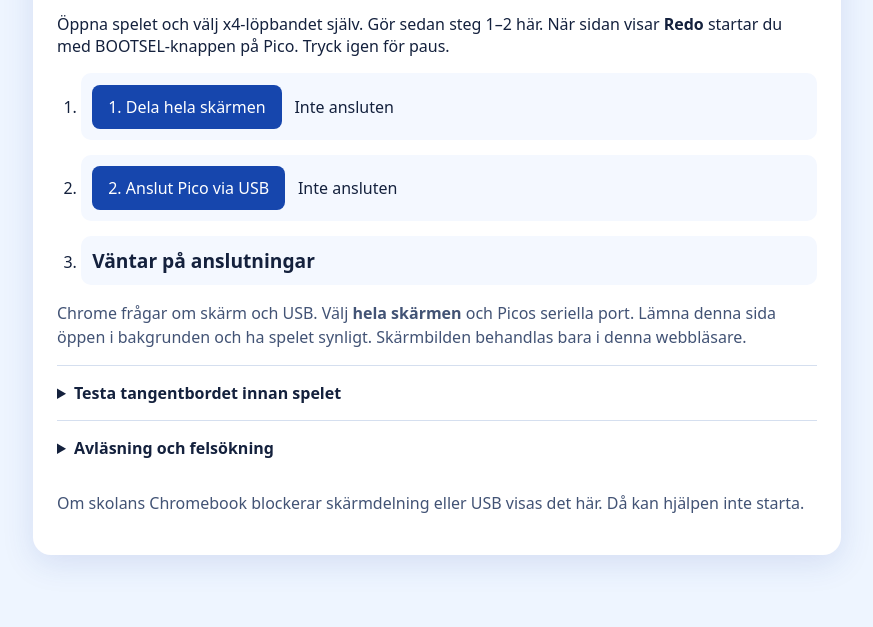
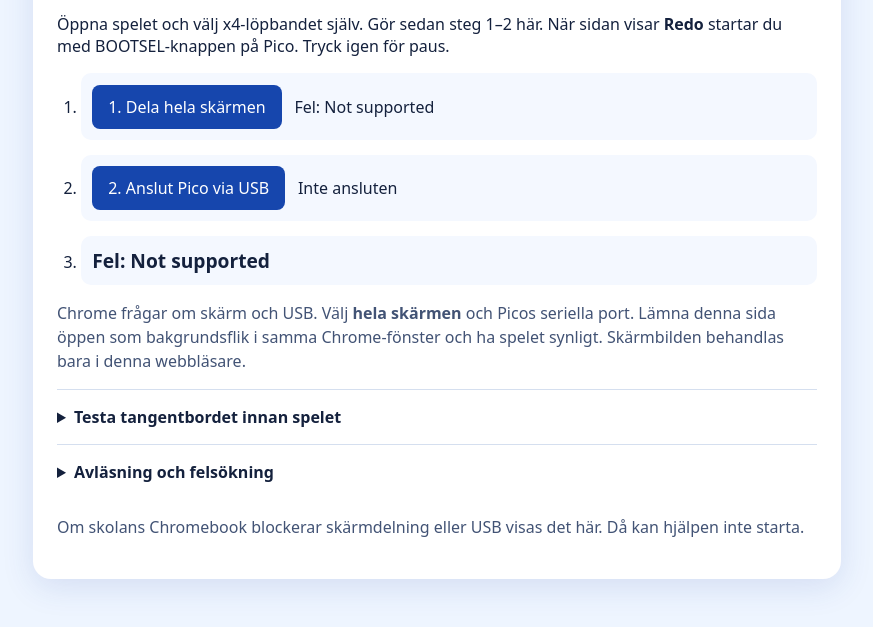
Before and after one commit to gurkan-gunnar/pico2-speed-escape, a website with bundled scripts: page docs/index.html in a window 1280 px wide. Both pictures are taken after a click on the button "1. Dela hela skärmen". Shown: the part 145-772 px from the top of the page, without its empty margins (203-1076 px from the left). Built offline with nearby package versions, Linux system fonts and the light colour scheme.

Commit message:
Show Chromebook permission failures clearly

```diff
--- a/docs/app.js
+++ b/docs/app.js
@@ -21,6 +21,9 @@ let scanTimer = null;
 let lineBuffer = '';
 let nextId = 1;
 let scanning = false;
+let screenError = '';
+let picoError = '';
+let runError = '';
 
 function log(message) {
   const time = new Date().toLocaleTimeString('sv-SE');
@@ -33,16 +36,18 @@ function screenActive() {
 
 function updateStatus() {
   const screen = screenActive();
-  screenState.textContent = screen ? 'Skärmen delas' : 'Inte ansluten';
-  picoState.textContent = port ? (armed ? 'Ansluten och startad' : 'Ansluten, pausad') : 'Inte ansluten';
+  screenState.textContent = screen ? 'Skärmen delas' : screenError || 'Inte ansluten';
+  picoState.textContent = port ? (armed ? 'Ansluten och startad' : 'Ansluten, pausad') : picoError || 'Inte ansluten';
   byId('testButton').disabled = !port || !armed;
-  runState.textContent = !screen || !port ? 'Väntar på anslutningar'
+  runState.textContent = runError || (!screen || !port ? 'Väntar på anslutningar'
     : !worker ? 'Startar avläsningen'
-    : armed ? 'Kör – Pico svarar på säkert avlästa frågor' : 'Redo – tryck BOOTSEL på Pico';
+    : armed ? 'Kör – Pico svarar på säkert avlästa frågor' : 'Redo – tryck BOOTSEL på Pico');
 }
 
 async function startScreen() {
   try {
+    screenError = '';
+    runError = '';
     if (!navigator.mediaDevices?.getDisplayMedia) throw new Error('Skärmdelning stöds inte i denna webbläsare.');
     stream?.getTracks().forEach(t => t.stop());
     stream = await navigator.mediaDevices.getDisplayMedia({ video: { displaySurface: 'monitor' }, audio: false });
@@ -54,6 +59,7 @@ async function startScreen() {
     }
     track.addEventListener('ended', () => {
       stream = null;
+      screenError = 'Skärmdelningen avslutades';
       updateStatus();
       log('Skärmdelningen avslutades.');
     });
@@ -65,7 +71,8 @@ async function startScreen() {
     scheduleScan(300);
   } catch (error) {
     log(`Skärm: ${error.message}`);
-    screenState.textContent = `Fel: ${error.message}`;
+    screenError = `Fel: ${error.message}`;
+    runError = screenError;
   }
   updateStatus();
 }
@@ -124,6 +131,7 @@ async function readSerial(activePort) {
     if (port === activePort) {
       armed = false;
       port = null;
+      picoError = 'USB-anslutningen bröts';
       writer?.releaseLock();
       writer = null;
       updateStatus();
@@ -138,6 +146,8 @@ async function send(command) {
 
 async function connectPico() {
   try {
+    picoError = '';
+    runError = '';
     if (!navigator.serial) throw new Error('Web Serial är blockerad eller saknas i Chrome.');
     if (port) return;
     const selected = await navigator.serial.requestPort();
@@ -153,7 +163,8 @@ async function connectPico() {
     log('USB-port öppnad. Tryck BOOTSEL när båda anslutningarna är klara.');
   } catch (error) {
     log(`USB: ${error.message}`);
-    picoState.textContent = `Fel: ${error.message}`;
+    picoError = `Fel: ${error.message}`;
+    runError = picoError;
   }
   updateStatus();
 }
--- a/docs/index.html
+++ b/docs/index.html
@@ -18,7 +18,7 @@
       <li><button id="picoButton">2. Anslut Pico via USB</button><span id="picoState">Inte ansluten</span></li>
       <li><strong id="runState" aria-live="polite">Väntar på anslutningar</strong></li>
     </ol>
-    <p class="note">Chrome frågar om skärm och USB. Välj <strong>hela skärmen</strong> och Picos seriella port. Lämna denna sida öppen i bakgrunden och ha spelet synligt. Skärmbilden behandlas bara i denna webbläsare.</p>
+    <p class="note">Chrome frågar om skärm och USB. Välj <strong>hela skärmen</strong> och Picos seriella port. Lämna denna sida öppen som bakgrundsflik i samma Chrome-fönster och ha spelet synligt. Skärmbilden behandlas bara i denna webbläsare.</p>
     <details>
       <summary>Testa tangentbordet innan spelet</summary>
       <p>Pausa spelet, klicka i rutan och starta Pico med BOOTSEL. Testknappen skriver svaret på 2 × 3 här.</p>
```
